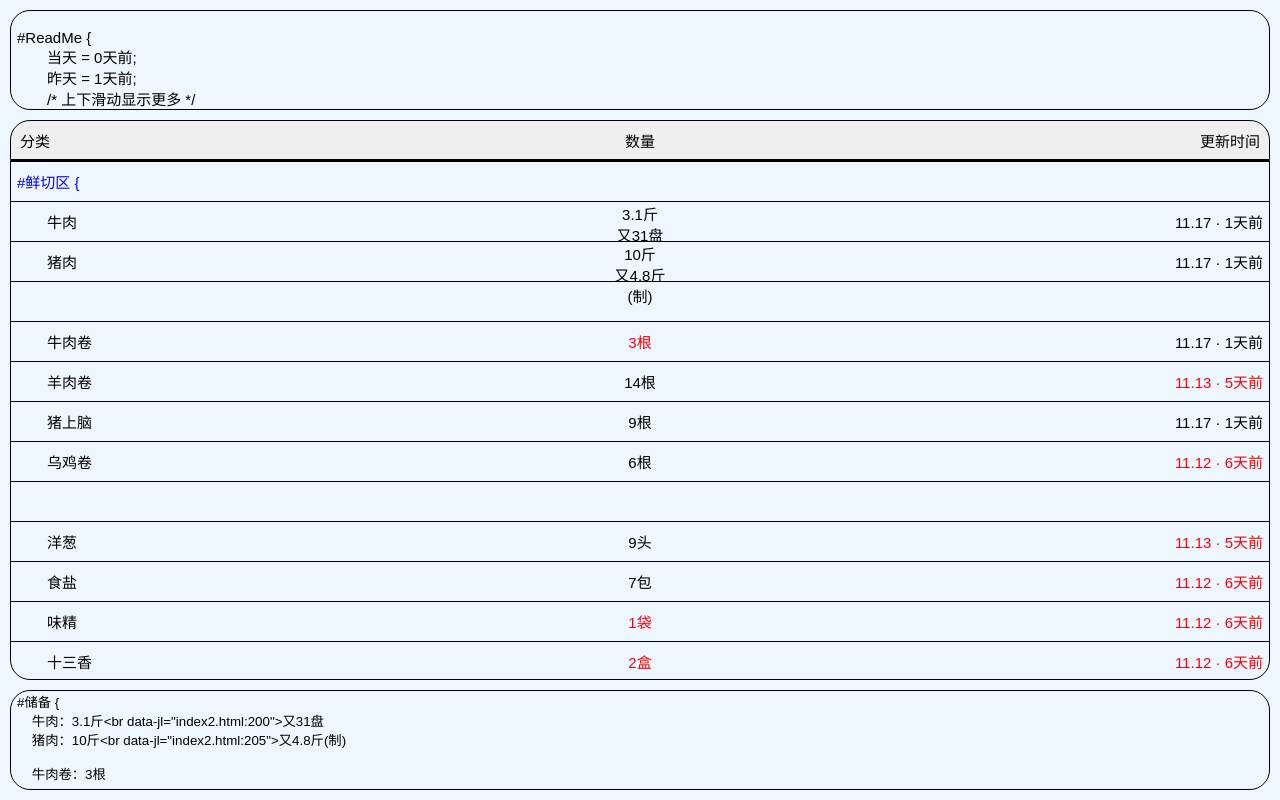
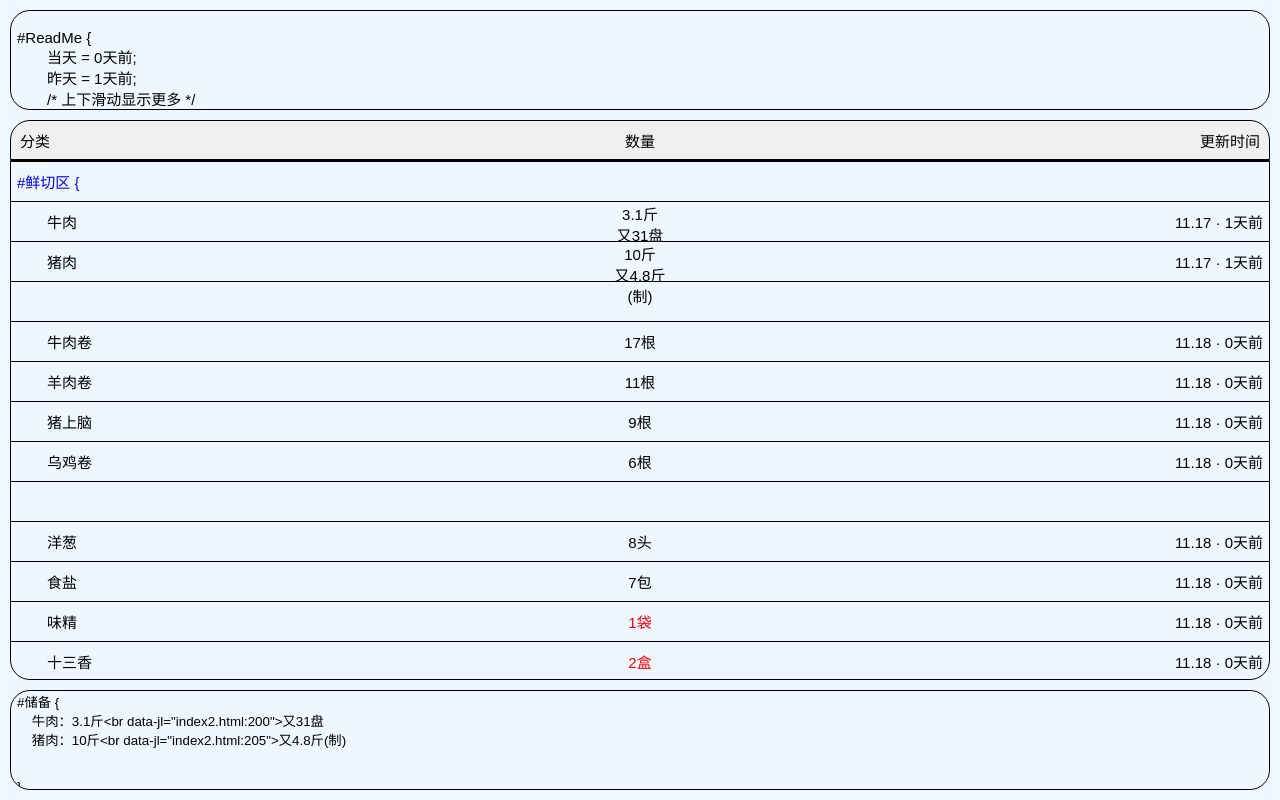
Before and after one commit to hengze436493/hengze, a plain HTML site: page index2.html in a window 1280 px wide. Drawn offline with Linux system fonts and the light colour scheme.

Commit message:
Update index2.html 数据

```diff
--- a/index2.html
+++ b/index2.html
@@ -218,26 +218,26 @@
 
         <div class="row">
             <button class="LeftButton">&emsp;&emsp;牛肉卷</button>
-            <button class="CenterButton">3根</button>
-            <button class="RightButton">11.17</button>
+            <button class="CenterButton">17根</button>
+            <button class="RightButton">11.18</button>
         </div>
 
         <div class="row">
             <button class="LeftButton">&emsp;&emsp;羊肉卷</button>
-            <button class="CenterButton">14根</button>
-            <button class="RightButton">11.13</button>
+            <button class="CenterButton">11根</button>
+            <button class="RightButton">11.18</button>
         </div>
 
         <div class="row">
             <button class="LeftButton">&emsp;&emsp;猪上脑</button>
             <button class="CenterButton">9根</button>
-            <button class="RightButton">11.17</button>
+            <button class="RightButton">11.18</button>
         </div>
 
         <div class="row">
             <button class="LeftButton">&emsp;&emsp;乌鸡卷</button>
             <button class="CenterButton">6根</button>
-            <button class="RightButton">11.12</button>
+            <button class="RightButton">11.18</button>
         </div>
 
 
@@ -249,26 +249,26 @@
 
         <div class="row">
             <button class="LeftButton">&emsp;&emsp;洋葱</button>
-            <button class="CenterButton">9头</button>
-            <button class="RightButton">11.13</button>
+            <button class="CenterButton">8头</button>
+            <button class="RightButton">11.18</button>
         </div>
 
         <div class="row">
             <button class="LeftButton">&emsp;&emsp;食盐</button>
             <button class="CenterButton">7包</button>
-            <button class="RightButton">11.12</button>
+            <button class="RightButton">11.18</button>
         </div>
 
         <div class="row">
             <button class="LeftButton">&emsp;&emsp;味精</button>
             <button class="CenterButton">1袋</button>
-            <button class="RightButton">11.12</button>
+            <button class="RightButton">11.18</button>
         </div>
 
         <div class="row">
             <button class="LeftButton">&emsp;&emsp;十三香</button>
             <button class="CenterButton">2盒</button>
-            <button class="RightButton">11.12</button>
+            <button class="RightButton">11.18</button>
         </div>
 
         <div class="row">
@@ -279,7 +279,7 @@
 
 
 
-        <button id="htdbwzButton" class="row">版本：261044</button>
+        <button id="htdbwzButton" class="row">版本：261045</button>
         <button id="xzymButton" class="row">下载源码</button>
 
 
```
